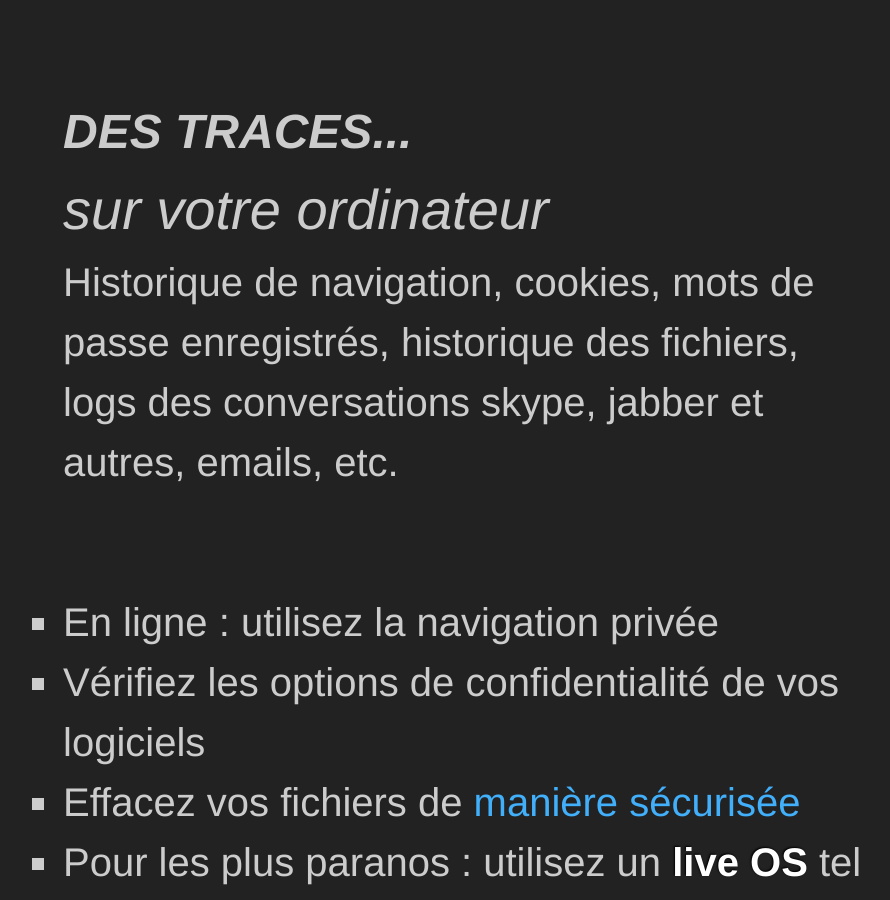
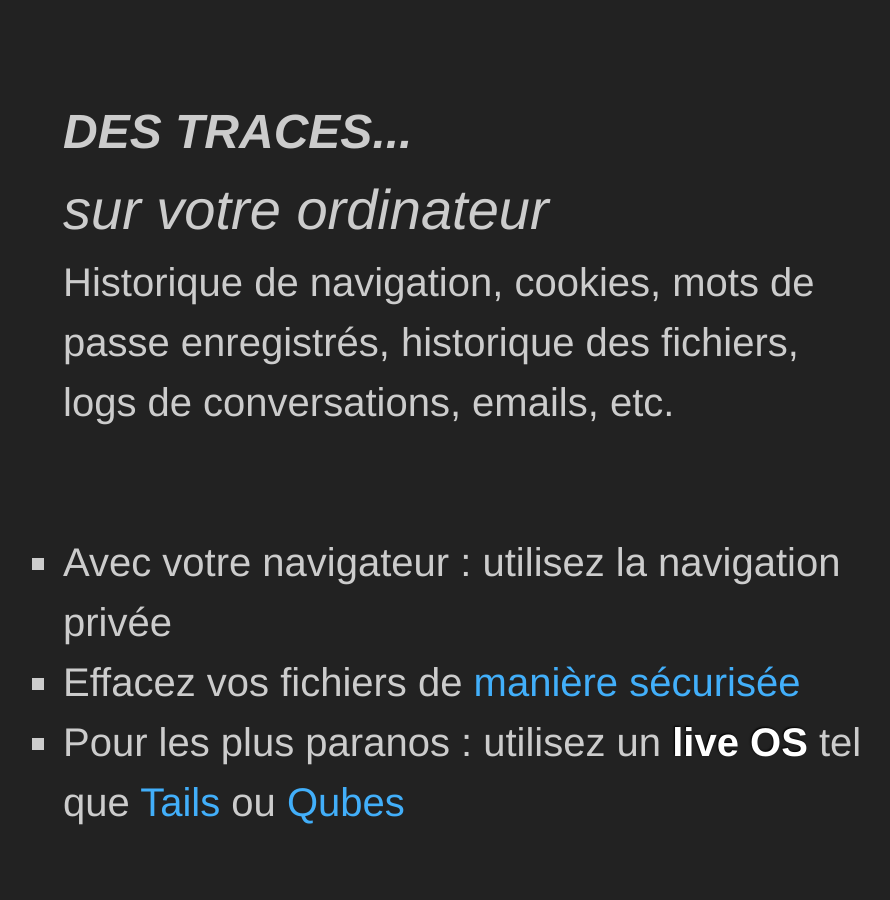
Before and after one commit to Nothing2Hide/slides, a Jekyll site: the page built from conference-secu-intro.html, in a window 1280 px wide and 900 px high, scrolled down 6603 px. Shown: the whole window, without its empty margins (167-1057 px from the left). Built offline with Jekyll 4.4.1, drawn with Linux system fonts in a browser that asks for light colours; some of the changed text lies outside the part shown.

Commit message:
suppression jabber

```diff
--- a/conference-secu-intro.html
+++ b/conference-secu-intro.html
@@ -153,15 +153,14 @@ order: 1
 <div id="traceordi" class="step" data-x="1000" data-y="0" data-z="-1000" data-rotate="0" data-scale="2">
   <h1>Des traces...</h1>
   <h2>sur votre ordinateur</h2>
-  <p>Historique de navigation, cookies, mots de passe enregistrés, historique des fichiers, logs des conversations skype, jabber et autres, emails, etc.</p>
+  <p>Historique de navigation, cookies, mots de passe enregistrés, historique des fichiers, logs de conversations, emails, etc.</p>
 </div>
 
 
 <div id="erasingsolutions" class="step"  data-x="1730" data-y="-2100" data-z="-500" data-rotate="-90" data-scale="2">
   <ul>
-    <li>En ligne : utilisez la navigation privée</li>
-<li>Vérifiez les options de confidentialité de vos logiciels</li>
-<li>Effacez vos fichiers de <a href="https://nothing2hide.org/slides/atelier-data.html#/2/1">manière sécurisée</a></li>
+    <li>Avec votre navigateur : utilisez la navigation privée</li>
+    <li>Effacez vos fichiers de <a href="https://nothing2hide.org/slides/atelier-data.html#/2/1">manière sécurisée</a></li>
     <li>Pour les plus paranos : utilisez un <strong>live OS</strong> tel que <a href="https://tails.boum.org/">Tails</a> ou <a href="https://www.qubes-os.org/">Qubes</a></li>
   </ul>
 </div>
@@ -185,9 +184,12 @@ order: 1
 <img src="{{site.url}}{{site.baseurl}}/assets/i/badwifi2.jpg" alt="Step 2">
 </div>
 
-
 <div id="wifidesktop" class="step" data-x="6000" data-y="-2500" data-z="0" data-scale="1">
   <img src="{{site.url}}{{site.baseurl}}/assets/i/wifidesktop.png" alt="wifi desktop">
+</div>
+
+<div id="amiuniq" class="step" data-x="7000" data-y="-3500" data-z="1" data-scale="2">
+  <p>Êtes-vous <a href="https://www.amiunique.org/">unique en ligne</a> ?</p>
 </div>
 
 
```
